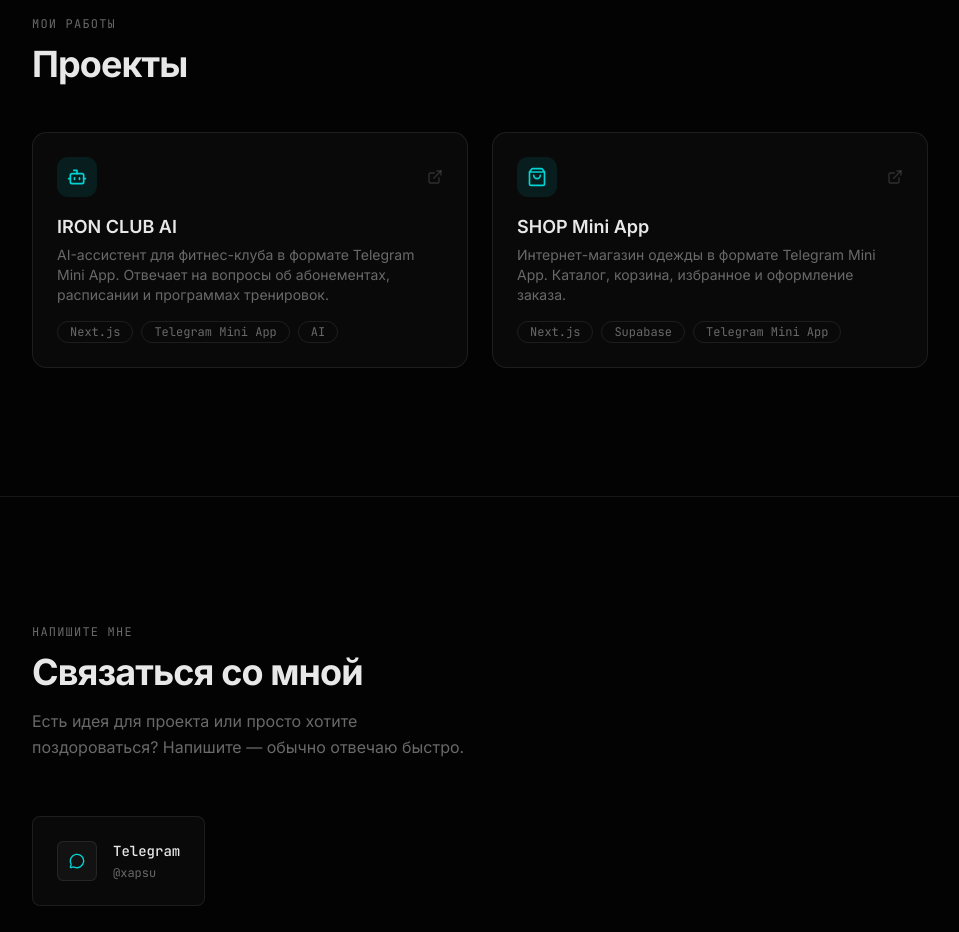
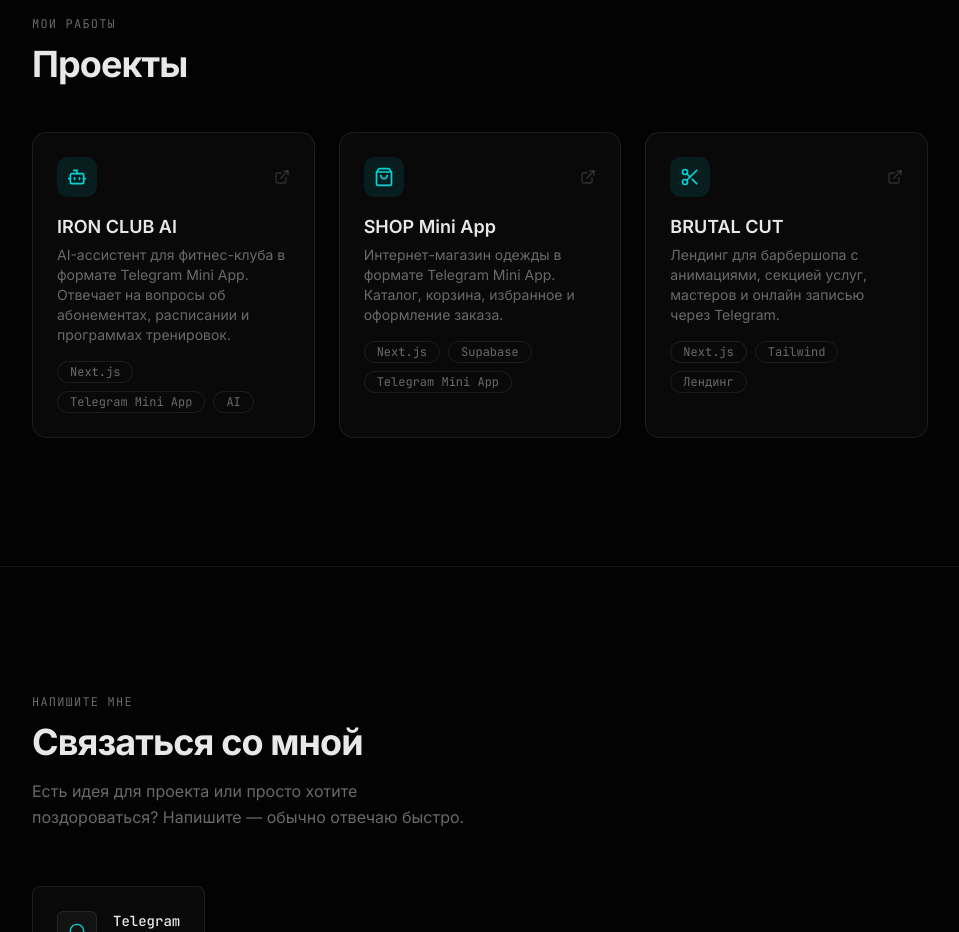
Before and after one commit to flyingway111/-portfoliovibecoding, a Next.js app: page / in a window 1280 px wide. Shown: the part 1420-2352 px from the top of the page, without its empty margins (160-1119 px from the left). Built offline with nearby package versions, Linux system fonts and the light colour scheme.

Commit message:
Add BRUTAL CUT landing to projects

```diff
--- a/components/projects.tsx
+++ b/components/projects.tsx
@@ -1,4 +1,4 @@
-import { Bot, ShoppingBag, Layers, ExternalLink } from 'lucide-react'
+import { Bot, ShoppingBag, Layers, ExternalLink, Scissors } from 'lucide-react'
 
 const services = [
   {
@@ -58,7 +58,7 @@ export default function Projects() {
             Проекты
           </h2>
 
-          <div className="grid gap-6 sm:grid-cols-2">
+          <div className="grid gap-6 sm:grid-cols-2 lg:grid-cols-3">
             {/* Project 1 */}
             <a
               href="https://fitness-ai-self.vercel.app/"
@@ -114,6 +114,34 @@ export default function Projects() {
                 ))}
               </div>
             </a>
+
+            {/* Project 3 */}
+            <a
+              href="https://brutal-cutt.vercel.app/"
+              target="_blank"
+              rel="noopener noreferrer"
+              className="group relative flex flex-col gap-4 rounded-2xl border border-border bg-card p-6 transition-colors hover:border-primary/50"
+            >
+              <div className="flex items-center justify-between">
+                <span className="flex h-10 w-10 items-center justify-center rounded-xl bg-primary/10 text-primary">
+                  <Scissors size={20} />
+                </span>
+                <ExternalLink size={16} className="text-muted-foreground/40 transition-colors group-hover:text-primary" />
+              </div>
+              <div>
+                <h3 className="text-lg font-semibold text-foreground">BRUTAL CUT</h3>
+                <p className="mt-1 text-sm text-muted-foreground">
+                  Лендинг для барбершопа с анимациями, секцией услуг, мастеров и онлайн записью через Telegram.
+                </p>
+              </div>
+              <div className="flex flex-wrap gap-2">
+                {['Next.js', 'Tailwind', 'Лендинг'].map((tag) => (
+                  <span key={tag} className="rounded-full border border-border px-3 py-0.5 font-mono text-xs text-muted-foreground">
+                    {tag}
+                  </span>
+                ))}
+              </div>
+            </a>
           </div>
         </div>
       </div>
```
